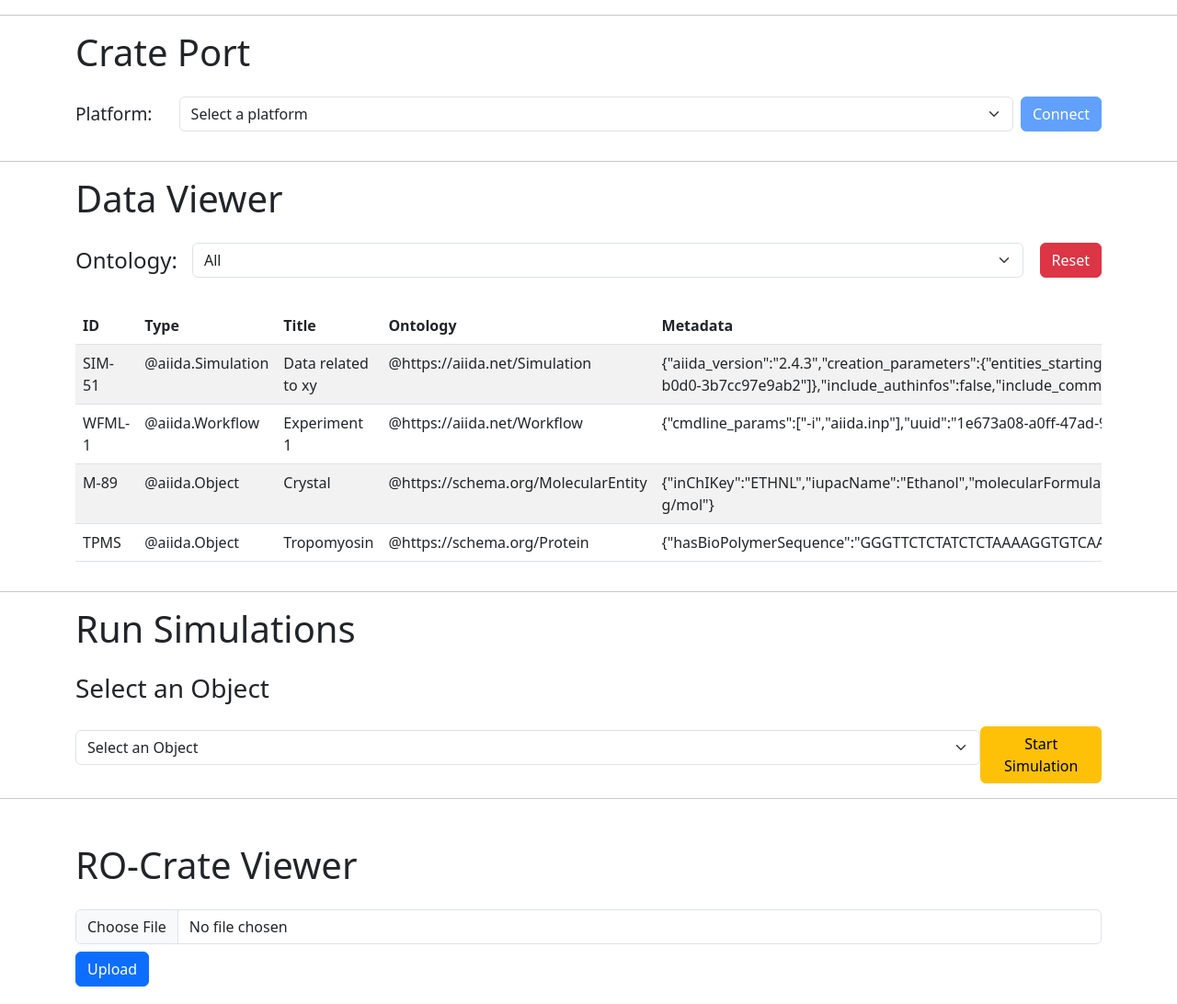
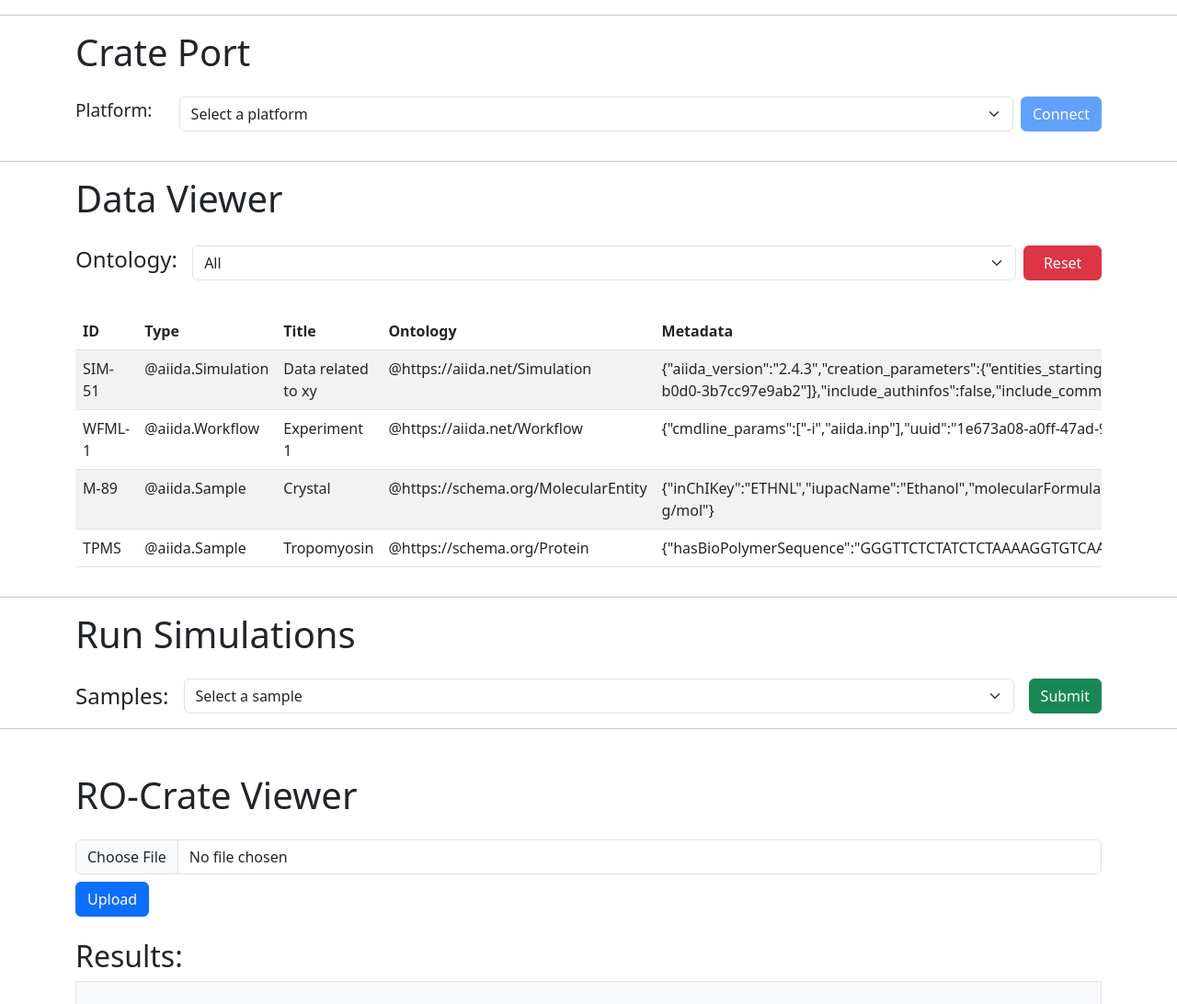
Before and after one commit to MADICES/interop-demo, a Flask app: page / in a window 1280 px wide. Shown: the part 76-1168 px from the top of the page at 92% size. Run offline with Flask 3, Linux system fonts and the light colour scheme; some libraries are stand-ins or nearby versions.

Commit message:
Update aiida app

```diff
--- a/aiida/app.py
+++ b/aiida/app.py
@@ -4,6 +4,7 @@
 import tempfile
 import time
 import zipfile
+from copy import deepcopy
 
 import requests
 from flask import Flask, jsonify, render_template, request, send_file
@@ -49,7 +50,7 @@
     },
     {
         "id": "M-89",
-        "type": "@aiida.Object",
+        "type": "@aiida.Sample",
         "title": "Crystal",
         "metadata": {
             "inChIKey": "ETHNL",
@@ -61,14 +62,14 @@
     },
     {
         "id": "TPMS",
-        "type": "@aiida.Object",
+        "type": "@aiida.Sample",
         "title": "Tropomyosin",
         "metadata": {"hasBioPolymerSequence": "GGGTTCTCTATCTCTAAAAGGTGTCAA"},
         "ontology": "@https://schema.org/Protein",
     },
 ]
 
-AIIDA_DATA_COPY = AIIDA_DATA.copy()
+AIIDA_DATA_COPY = deepcopy(AIIDA_DATA)
 
 
 RDM_PLATFORMS = [
@@ -104,7 +105,7 @@
         new_data = request.json
         # Check if item with the same ID already exists
         if any(item["id"] == new_data["id"] for item in AIIDA_DATA):
-            return jsonify({"message": "Item with this ID already exists."}), 400
+            return jsonify({"message": "Item with this ID already exists."}), 409
         # Add new data to the list
         AIIDA_DATA.append(new_data)
         return jsonify({"message": "Data imported successfully."}), 200
--- a/aiida/templates/index.html
+++ b/aiida/templates/index.html
@@ -11,11 +11,11 @@
       .hidden {
         display: none;
       }
-      .port-label {
+      .form-label {
         width: 140px;
         font-size: larger;
       }
-      .port-button {
+      .form-button {
         width: 100px;
       }
     </style>
@@ -34,7 +34,7 @@
       <div class="col-12">
         <h1 class="mb-4">Crate Port</h1>
         <div id="platformSection" class="mb-3 d-flex align-items-center">
-          <div class="port-label">
+          <div class="form-label">
             <label>Platform:</label>
           </div>
           <select
@@ -46,7 +46,7 @@
           </select>
           <button
             onclick="fetchPlatformTypes()"
-            class="btn btn-primary port-button"
+            class="btn btn-primary form-button"
             disabled
           >
             Connect
@@ -54,7 +54,7 @@
         </div>
         <div id="portSteps" class="mb-3"></div>
         <div id="filterSection" class="mb-3 d-none align-items-center">
-          <div class="port-label">
+          <div class="form-label">
             <label>Ontology:</label>
           </div>
           <select
@@ -66,7 +66,7 @@
           </select>
           <button
             onclick="fetchPlatformData()"
-            class="btn btn-success port-button"
+            class="btn btn-success form-button"
             disabled
           >
             Fetch
@@ -87,17 +87,13 @@
       <div class="col-12">
         <h1 class="mb-4">Data Viewer</h1>
         <div class="mb-3 d-flex align-items-center">
-          <label class="fs-4 me-3">Ontology:</label>
+          <label class="fs-4 me-3 form-label">Ontology:</label>
           <select
             id="typeSelect"
             class="form-select me-2"
             onChange="fetchFilteredData()"
           ></select>
-          <button
-            onclick="resetData()"
-            class="btn btn-danger"
-            style="margin-left: 10px"
-          >
+          <button onclick="resetData()" class="btn btn-danger form-button">
             Reset
           </button>
         </div>
@@ -125,13 +121,11 @@
     <div id="simulations" class="container">
       <h1 class="mb-4">Run Simulations</h1>
       <div class="col-12">
-        <h3>Select an Object</h3>
-        <div class="mt-4 d-flex align-items-center">
-          <select id="objectSelect" class="form-select mb-3">
-            <option value="">Select an Object</option>
-          </select>
-          <button onclick="startSimulation()" class="btn btn-warning">
-            Start Simulation
+        <div class="mb-3 d-flex align-items-center">
+          <label class="fs-4 me-3">Samples:</label>
+          <select id="sampleSelect" class="form-select me-2"></select>
+          <button onclick="startSimulation()" class="btn btn-success ms-2">
+            Submit
           </button>
         </div>
       </div>
@@ -163,6 +157,7 @@
       </div>
     </div>
 
+    <!-- event listeners -->
     <script>
       document.addEventListener("DOMContentLoaded", () => {
         fetchPlatforms();
@@ -187,8 +182,14 @@
           const selectedType = platformTypeSelect.value;
           const fetchButton = platformTypeSelect.nextElementSibling;
           fetchButton.disabled = !selectedType;
+          if (!selectedType) {
+            updatePlatformDataList([]);
+          }
         });
+    </script>
 
+    <!-- data functions -->
+    <script>
       function resetData() {
         fetch("/data/reset").then(
           () => {
@@ -242,7 +243,11 @@
       function populateTypes(data) {
         const types = new Set(data.map((item) => item.type));
         const typeSelect = document.getElementById("typeSelect");
-        typeSelect.innerHTML = '<option value="">All</option>';
+        typeSelect.innerHTML = "";
+        const option = document.createElement("option");
+        option.value = "";
+        option.textContent = "All";
+        typeSelect.appendChild(option);
         types.forEach((type) => {
           const option = document.createElement("option");
           option.value = type;
@@ -291,8 +296,6 @@
       }
 
       function fetchPlatformTypes() {
-        // updateSteps("Fetching data from openBIS...");
-
         fetch("http://localhost:5001/data/types", {
           method: "GET",
           headers: {
@@ -301,7 +304,6 @@
         })
           .then((response) => {
             if (response.ok) {
-              // updateSteps("Data fetched successfully. Unzipping file...");
               return response.blob();
             }
             throw new Error("Network response was not ok.");
@@ -311,8 +313,6 @@
             return jsZip.loadAsync(blob);
           })
           .then((zip) => {
-            // updateSteps("Zip file unzipped. Listing files...");
-            // updateSteps(JSON.stringify(Object.keys(zip.files)));
             const filename = "response.json";
             if (filename in zip.files) {
               return zip.files[filename].async("string");
@@ -320,15 +320,12 @@
             throw new Error("File not found in zip");
           })
           .then((jsonString) => {
-            // updateSteps("JSON extracted. Parsing data...");
             const data = JSON.parse(jsonString);
             updateTypeSelection(data);
-            // updateSteps("Data parsed and UI updated.");
             toggleFilterSection();
           })
           .catch((error) => {
             handleError("Failed to fetch or process data.");
-            // updateSteps("Error occurred.");
           });
       }
 
@@ -350,7 +347,6 @@
         const selectedType =
           document.getElementById("platformTypeSelect").value;
         if (selectedType) {
-          // updateSteps("Fetching filtered data for type: " + selectedType);
           fetch(
             `http://localhost:5001/data/filter?type=${encodeURIComponent(
               selectedType
@@ -359,11 +355,9 @@
             .then((response) => response.json())
             .then((data) => {
               updatePlatformDataList(data);
-              // updateSteps("Filtered data fetched and displayed.");
             })
             .catch((error) => {
               handleError("Failed to fetch filtered data.");
-              // updateSteps("Error occurred while fetching filtered data.");
             });
         } else {
           alert("Please select a type to filter by!");
@@ -382,7 +376,9 @@
             if (response.ok) {
               fetchData();
             } else {
-              throw new Error("Failed to import data.");
+              response.json().then((data) => {
+                alert(data.message);
+              });
             }
           })
           .catch((error) => {
@@ -416,13 +412,6 @@
         });
       }
 
-      function updateSteps(message) {
-        const stepsElement = document.getElementById("portSteps");
-        const step = document.createElement("div");
-        step.textContent = message;
-        stepsElement.appendChild(step);
-      }
-
       function toggleFilterSection() {
         const filterSection = document.getElementById("filterSection");
         if (filterSection.classList.contains("d-none")) {
@@ -435,25 +424,26 @@
       }
     </script>
 
+    <!-- simulation functions -->
     <script>
-      // Function to start the simulation process
       function populateSelectSimulation(data) {
-        const objectsList = data.filter(
-          (item) =>
-            item.type !== "@aiida.Simulation" && item.type !== "@aiida.Workflow"
-        );
-        const objectSelect = document.getElementById("objectSelect");
-        objectSelect.innerHTML = '<option value="">Select an Object</option>';
-        objectsList.forEach((item) => {
+        const samplesList = data.filter((item) => item.type.includes("Sample"));
+        const sampleSelect = document.getElementById("sampleSelect");
+        sampleSelect.innerHTML = "";
+        const option = document.createElement("option");
+        option.value = "";
+        option.textContent = "Select a sample";
+        sampleSelect.appendChild(option);
+        samplesList.forEach((item) => {
           const option = document.createElement("option");
           option.value = item.id; // Store item as a string in the value
           option.textContent = item.id + " - " + item.title;
-          objectSelect.appendChild(option);
+          sampleSelect.appendChild(option);
         });
       }
 
       function startSimulation() {
-        const selectedObjectId = document.getElementById("objectSelect").value;
+        const selectedObjectId = document.getElementById("sampleSelect").value;
 
         if (!selectedObjectId) {
           alert("Please select an object to link with the simulation.");
@@ -504,7 +494,6 @@
         }
       }
 
-      // Function to create an RO-Crate and send it to another application
       function exportToOpenBIS(newObject) {
         fetch("/api/export", {
           method: "POST",
@@ -528,6 +517,7 @@
       }
     </script>
 
+    <!-- crate functions -->
     <script>
       function uploadRocrate() {
         const formData = new FormData();
```
